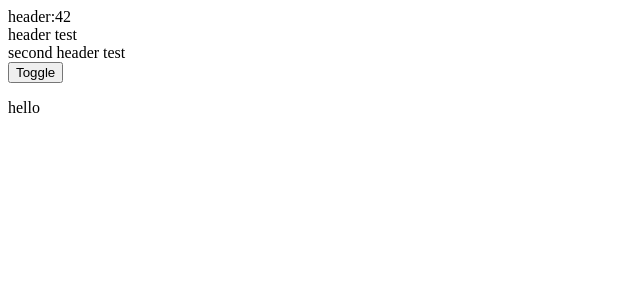
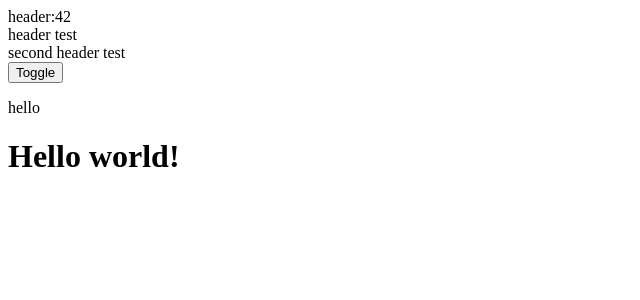
Before and after one commit to trivialmonster/vuejs, a Vue app: page /#/login in a window 1280 px wide. Shown: the top 300 px of the page, without its empty margins (0-640 px from the left). Built offline with nearby package versions, Linux system fonts and the light colour scheme.

Commit message:
learning

```diff
--- /dev/null
+++ b/src/component/common/Test.vue
@@ -0,0 +1,27 @@
+<!--<template>-->
+    <!--<div id="Test" class="Test">-->
+        <!---->
+    <!--</div>-->
+<!--</template>-->
+
+<script>
+    export default {
+        render: function (createElement) {
+            return createElement(
+                'h' + this.level,   // 标签名称
+                this.$slots.default // 子元素数组
+            )
+        },
+        props: {
+            level: {
+                type: Number,
+                required: true
+            }
+        },
+        data() {
+            return {}
+        },
+        mounted: function () {
+        }
+    }
+</script>
--- a/src/view/Login/Login.vue
+++ b/src/view/Login/Login.vue
@@ -10,16 +10,26 @@
         <transition appear name="g-fade">
             <p v-if="show">hello</p>
         </transition>
+
+        <div>
+            <Test :level="1">
+                <div>
+                    <span>Hello world!</span>
+                </div>
+            </Test>
+        </div>
     </div>
 </template>
 
 <script>
     import Header from '../../component/common/Header.vue';
+    import Test from '../../component/common/Test.vue';
     import './Login.less';
 
     export default {
         components: {
             Header,
+            Test
         },
         data () {
             return {
```
Also changed, not shown: package.json (+8 -3 lines), .babelrc, 1 other file (tests, documents, lock files or other folders).
